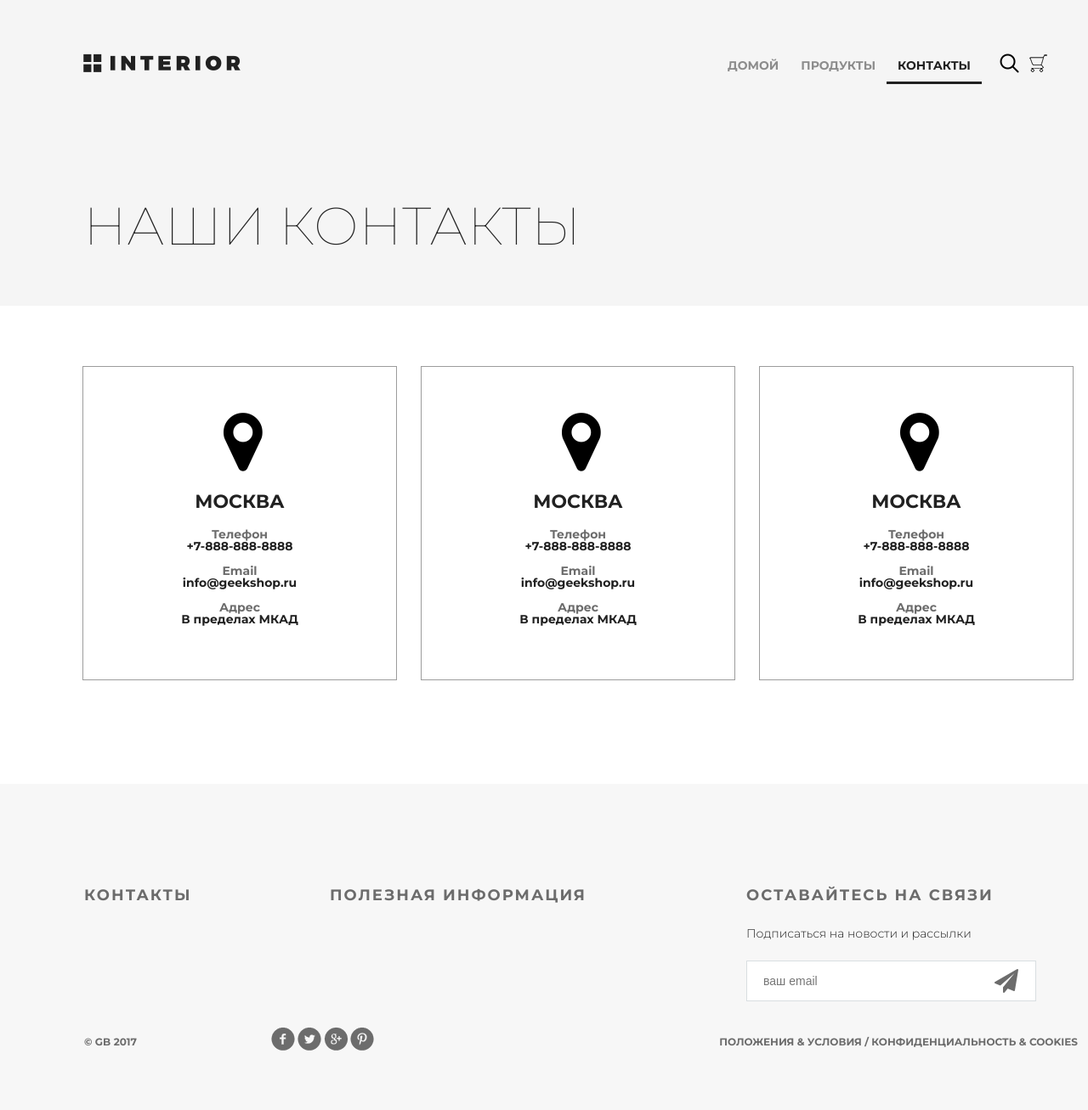
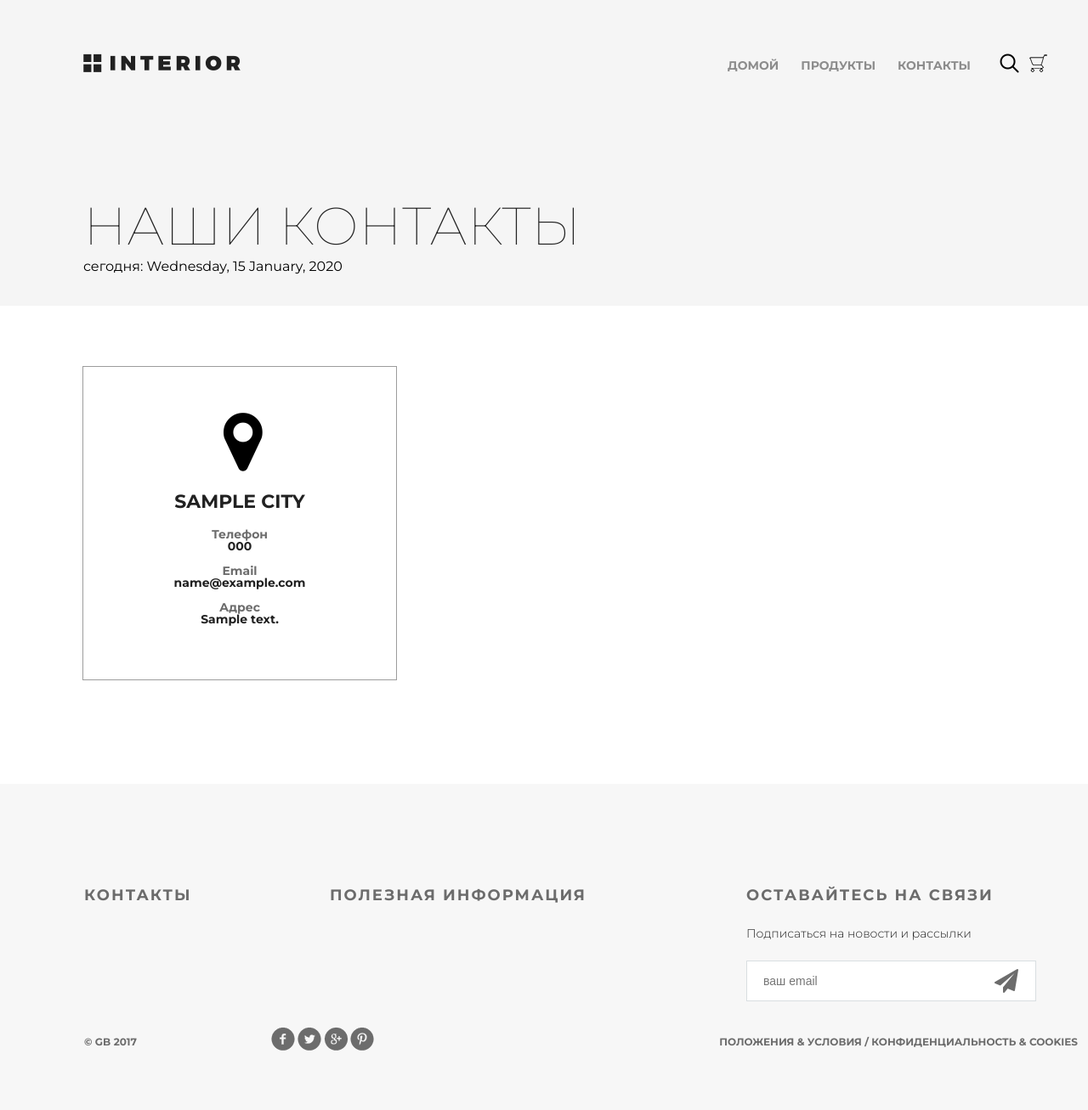
Before and after one commit to Aleksandr848/geekshop, a Django app: template mainapp/templates/mainapp/contact.html in a window 1280 px wide; the page is wider, and only the part inside the window is pictured. Shown: that part at 85% size. Run offline with Django 3.2, Linux system fonts and the light colour scheme; the template is opened without the code that fills it: most values are stand-ins (such as "Sample title", 1, 10 or a date in 2020).

Commit message:
Lesson 3. Code style fix

```diff
--- a/geekshop/asgi.py
+++ b/geekshop/asgi.py
@@ -11,6 +11,6 @@ import os
 
 from django.core.asgi import get_asgi_application
 
-os.environ.setdefault('DJANGO_SETTINGS_MODULE', 'geekshop.settings')
+os.environ.setdefault("DJANGO_SETTINGS_MODULE", "geekshop.settings")
 
 application = get_asgi_application()
--- a/geekshop/wsgi.py
+++ b/geekshop/wsgi.py
@@ -11,6 +11,6 @@ import os
 
 from django.core.wsgi import get_wsgi_application
 
-os.environ.setdefault('DJANGO_SETTINGS_MODULE', 'geekshop.settings')
+os.environ.setdefault("DJANGO_SETTINGS_MODULE", "geekshop.settings")
 
 application = get_wsgi_application()
--- a/main.py
+++ b/main.py
@@ -6,11 +6,11 @@
 
 def print_hi(name):
     # Use a breakpoint in the code line below to debug your script.
-    print(f'Hi, {name}')  # Press Ctrl+F8 to toggle the breakpoint.
+    print(f"Hi, {name}")  # Press Ctrl+F8 to toggle the breakpoint.
 
 
 # Press the green button in the gutter to run the script.
-if __name__ == '__main__':
-    print_hi('PyCharm')
+if __name__ == "__main__":
+    print_hi("PyCharm")
 
 # See PyCharm help at https://www.jetbrains.com/help/pycharm/
--- a/mainapp/apps.py
+++ b/mainapp/apps.py
@@ -2,5 +2,5 @@ from django.apps import AppConfig
 
 
 class MainappConfig(AppConfig):
-    default_auto_field = 'django.db.models.BigAutoField'
-    name = 'mainapp'
+    default_auto_field = "django.db.models.BigAutoField"
+    name = "mainapp"
--- a/mainapp/templates/mainapp/contact.html
+++ b/mainapp/templates/mainapp/contact.html
@@ -1,107 +1,38 @@
-<!DOCTYPE html>
-<html>
-<head>
-	<meta charset="utf-8">
-	<title>Контакты</title>
-    <link rel="stylesheet" type="text/css" href="/static/style.css">
-    <link rel="stylesheet" href="/static/fonts/font-awesome/css/font-awesome.css">
-</head>
-<body>
-	<div class="container">
+{% extends 'mainapp/base.html' %}
+{% load static %}
+
+
+{% block menu %}
 <div class="hero">
     <div class="header clearfix">
-				<a href="index.html" class="logo"></a>
-				<ul class="menu">
-					<li><a href="index.html">домой</a></li>
-					<li><a href="products.html">продукты</a></li>
-					<li><a href="contact.html" class="active">контакты</a></li>
-				</ul>
-				<a href="#" class="search"></a>
-                <a href="#" class="basket"></a>
+        {% include 'mainapp/includes/inc_menu.html' %}
     </div>
     <h1>наши контакты</h1>
+    <p>сегодня: {{ visit_date|date:"l, j F, Y" }}</p>
 </div>
+{% endblock %}
 
+{% block content %}
 <div class="location">
+    {% for location in locations %}
     <div class="location-1">
         <i class="fa fa-map-marker fa-5x"></i>
-				<h4>Москва</h4>
+        <h4>{{ location.city }}</h4>
         <div class="contacts">
             <h5>Телефон</h5>
-					<p>+7-888-888-8888</p>
+            <p>{{ location.phone }}</p>
         </div>
         <div class="contacts">
             <h5>Email</h5>
-					<p>info@geekshop.ru</p>
+            <p>{{ location.email }}</p>
         </div>
         <div class="contacts">
             <h5>Адрес</h5>
-					<p>В пределах МКАД</p>
+            <p>{{ location.address }}</p>
         </div>
     </div>
-			<div class="location-1">
-				<i class="fa fa-map-marker fa-5x"></i>
-				<h4>Москва</h4>
-				<div class="contacts">
-					<h5>Телефон</h5>
-					<p>+7-888-888-8888</p>
-				</div>
-				<div class="contacts">
-					<h5>Email</h5>
-					<p>info@geekshop.ru</p>
-				</div>
-				<div class="contacts">
-					<h5>Адрес</h5>
-					<p>В пределах МКАД</p>
-				</div>
-			</div>
-			<div class="location-1">
-				<i class="fa fa-map-marker fa-5x"></i>
-				<h4>Москва</h4>
-				<div class="contacts">
-					<h5>Телефон</h5>
-					<p>+7-888-888-8888</p>
-				</div>
-				<div class="contacts">
-					<h5>Email</h5>
-					<p>info@geekshop.ru</p>
-				</div>
-				<div class="contacts">
-					<h5>Адрес</h5>
-					<p>В пределах МКАД</p>
-				</div>
-			</div>
+    {% endfor %}
 </div>
 
 <div class="clr"></div>
-	</div>
-
-    <div class="footer">
-        <div class="clearfix">
-            <div class="text-footer">
-                <h3>контакты</h3>
-            </div>
-            <div class="text-footer">
-                <h3>полезная информация</h3>
-            </div>
-            <div class="text-footer clearfix">
-                <h3>Оставайтесь на связи</h3>
-                <p>Подписаться на новости и рассылки</p>
-                <form>
-                    <input type="email" name="email" placeholder="ваш email">
-                    <a href="#"><i class="fa fa-paper-plane fa-2x" aria-hidden="true"></i></a>
-                </form>
-            </div>
-        </div>
-        <p class="small">&copy; GB 2017</p>
-        <div class="social">
-            <a href="#" class="social1"></a>
-            <a href="#" class="social2"></a>
-            <a href="#" class="social3"></a>
-            <a href="#" class="social4"></a>
-        </div>
-        <p class="small">Положения &amp; Условия  /  Конфиденциальность &amp; Cookies</p>
-    </div>
-
-</body>
-</html>
+{% endblock %}
--- a/manage.py
+++ b/manage.py
@@ -6,7 +6,7 @@ import sys
 
 def main():
     """Run administrative tasks."""
-    os.environ.setdefault('DJANGO_SETTINGS_MODULE', 'geekshop.settings')
+    os.environ.setdefault("DJANGO_SETTINGS_MODULE", "geekshop.settings")
     try:
         from django.core.management import execute_from_command_line
     except ImportError as exc:
@@ -18,5 +18,5 @@ def main():
     execute_from_command_line(sys.argv)
 
 
-if __name__ == '__main__':
+if __name__ == "__main__":
     main()
```
Also changed, not shown: geekshop/settings.py (+42 -42 lines), mainapp/migrations/0001_initial.py, mainapp/migrations/0002_product.py, mainapp/views.py (line endings or trailing spaces). Lines whose indentation alone changed are shown as unchanged.
